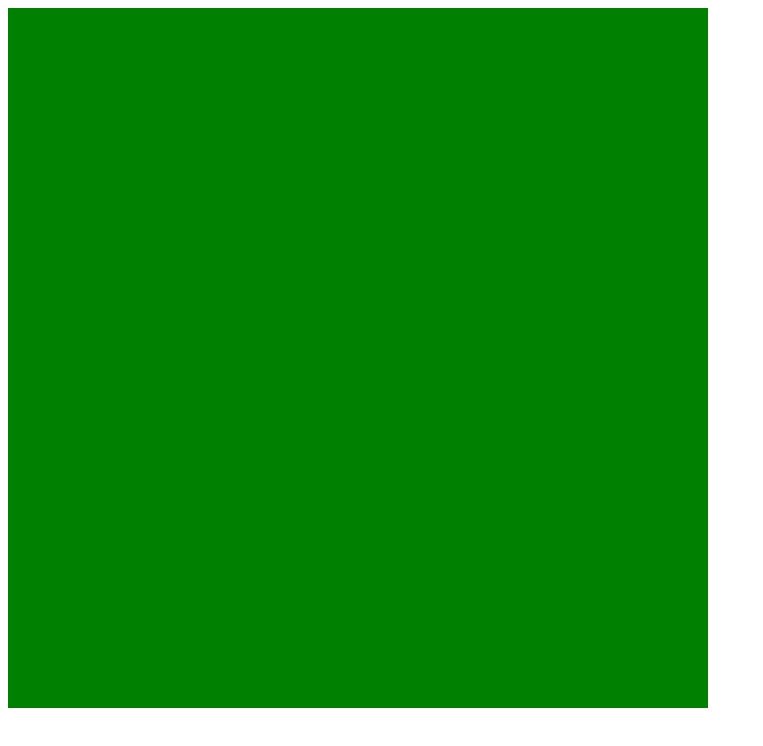
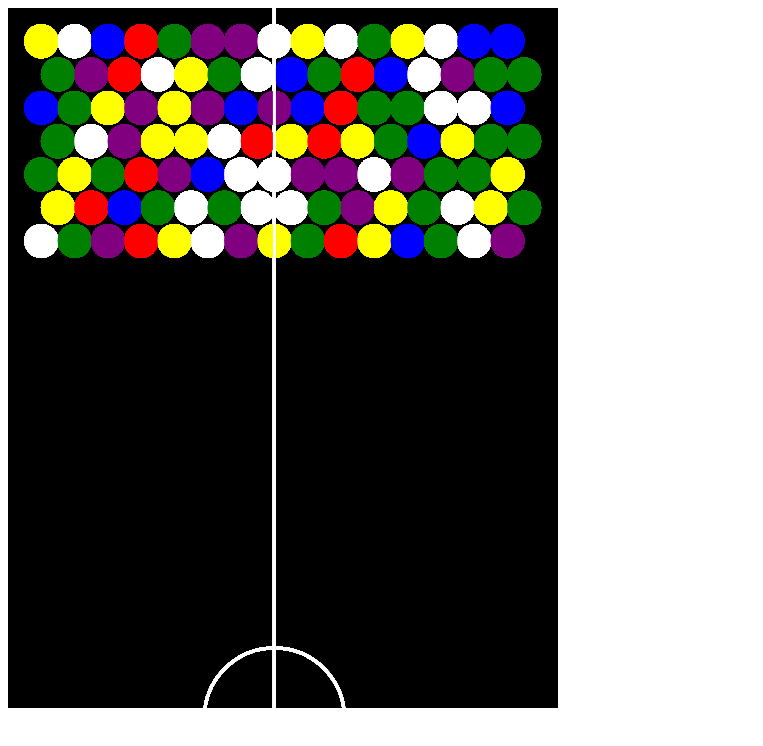
Before and after one commit to rossmcarthur/BubbleWhammy, a website built with webpack: page index.html in a window 1280 px wide. Shown: the whole page, without its empty margins (0-763 px from the left). Built offline with nearby package versions, Linux system fonts and the light colour scheme.

Commit message:
Board Setup, Player Controls Draft

```diff
--- a/board.js
+++ b/board.js
@@ -1,5 +1,5 @@
 import Bubble from './bubble.js';
-const colors = ["R", "B", "G", "Y", "P", "W"];
+const colors = ["red", "blue", "green", "yellow", "purple", "white"];
 
 class Board {
   constructor() {
@@ -11,28 +11,47 @@ class Board {
     let i = 0;
     for(let canX = 33.3; i < 15; canX+=33.3) {
       let color = colors[Math.floor(Math.random()*colors.length)];
-      row.push(new Bubble(0, i, canX, 33.3, color));
-  }
+      row.push(new Bubble(i, 0, canX, 33.3, color));
+      i++;
+    }
     return row;
   }
 
   shiftRow() {
-    this.grid.forEach(bubble => {
-      if (bubble.length) {
-        bubble.y += 1;
-        bubble.canY += 33.3;
-      }
+    this.grid.forEach(row => {
+      row.forEach(bubble => {
+          bubble.y += 1;
+          bubble.canY += 33.3;
+          if (bubble.y % 2 !== 0) {
+            bubble.canX += 16.65;
+          } else if (bubble.y !== 0) {
+            bubble.canX -= 16.65;
+          }
+      });
     });
-    return this.grid.push(this.createRow());
+    this.removeRow();
+    return this.grid.unshift(this.createRow());
+  }
+
+  removeRow() {
+    if (this.grid.length === 15) {
+    return this.grid.pop();
+    }
   }
 
   populate() {
-    this.grid.push(this.createRow());
+    this.grid.unshift(this.createRow());
     for(let i = 0; i < 6; i++) {
       this.shiftRow();
     }
+    for(let i = 0; i < 8; i++) {
+      let emptyRow = [];
+      for(let j = 0; j < 15; j++) {
+        emptyRow.push([]);
+      }
+      this.grid.push(emptyRow);
+    }
   }
-
 
 }
 
--- a/bubble.js
+++ b/bubble.js
@@ -14,10 +14,11 @@ class Bubble {
   }
 
   draw(ctx) {
-
+    ctx.fillStyle = this.color;
+    ctx.beginPath();
+    ctx.arc(this.canX, this.canY, 17, 30, 2*Math.PI, true);
+    ctx.fill();
   }
-
-
 
 }
 
--- a/bubble_whammy.js
+++ b/bubble_whammy.js
@@ -1,11 +1,13 @@
+import Game from './game.js';
+import Board from './board.js';
+
+
 document.addEventListener("DOMContentLoaded", () => {
   const canvas = document.getElementById("gameBoard");
   const ctx = canvas.getContext("2d");
-
-
-  ctx.fillStyle = 'green';
+  ctx.fillStyle = 'black';
   ctx.fillRect(0, 0, 1000, 1000);
-
-
-
+  const game = new Game(ctx, canvas);
+  game.start();
+  game.animate();
 });
--- a/game.js
+++ b/game.js
@@ -1,9 +1,85 @@
 import Board from './board';
+import Player from './player';
+
+let newBoard = new Board();
+newBoard.populate();
 
 class Game {
-  constructor(board, ctx) {
+  constructor(ctx, canv, board = newBoard) {
+    this.ctx = ctx;
+    this.canv = canv;
     this.board = board;
+    this.player = new Player('Ross');
+    this.onMouseMove = this.onMouseMove.bind(this);
   }
 
+  onMouseMove(e) {
+    let mousePos = this.getMousePos(this.canv, e);
+    let mouseAngle = this.radiansToDegrees(Math.atan2((this.player.y) - mousePos.y, mousePos.x - (this.player.x)));
+    if (mouseAngle < 0) {
+      mouseAngle = 180 + (180 + mouseAngle);
+    }
 
+    let lbound = 8;
+    let ubound = 172;
+
+    if (mouseAngle > 90 && mouseAngle < 270) {
+      if (mouseAngle > ubound) {
+        mouseAngle = ubound;
+      }
+    } else {
+      if (mouseAngle < lbound || mouseAngle >= 270) {
+        mouseANgle = lbound;
+      }
+    }
+    this.player.angle = mouseAngle;
+
+  }
+
+  start() {
+    this.canv.addEventListener('mousemove', this.onMouseMove);
+    requestAnimationFrame(this.animate.bind(this));
+  }
+
+  renderBubbles() {
+    this.board.grid.forEach(row => {
+      row.forEach(bubble => {
+        if (bubble.canX) {
+          bubble.draw(this.ctx);
+        }
+      });
+    });
+  }
+
+  radiansToDegrees(angle) {
+    return angle * (180 / Math.PI);
+  }
+
+  getMousePos(canv, e) {
+    let rect = canv.getBoundingClientRect();
+    return {
+      x: Math.round((e.clientX - rect.left) / (rect.right - rect.left) * canv.width),
+      y: Math.round((e.clientY - rect.top) / (rect.bottom - rect.top) * canv.width)
+    };
+  }
+
+  renderPlayerAngle(ctx) {
+
+    ctx.beginPath();
+    ctx.moveTo(this.player.x, this.player.y);
+    ctx.lineTo(this.player.x * Math.cos(this.player.angle * (Math.PI / 180)),
+    this.player.y * Math.sin(this.player.angle * (Math.PI / 180)));
+    ctx.stroke();
+  }
+
+  animate() {
+  this.renderBubbles();
+  this.player.draw(this.ctx);
+  this.renderPlayerAngle(this.ctx);
+
+  requestAnimationFrame(this.animate.bind(this));
+  }
 }
+
+
+export default Game;
--- a/index.html
+++ b/index.html
@@ -5,7 +5,7 @@
     <title>Bubble Whammy</title>
   </head>
   <body>
-    <canvas id="gameBoard" height="700" width="700"></canvas>
+    <canvas id="gameBoard" height="700" width="550"></canvas>
     <script type="application/javascript" src="bundle.js"></script>
   </body>
 </html>
--- a/player.js
+++ b/player.js
@@ -2,7 +2,20 @@ class Player {
   constructor(name) {
     this.name = name;
     this.score = 0;
+    this.x = 266.4;
+    this.y = 710;
+    this.angle = 0;
+  }
+
+  draw(ctx) {
+    ctx.beginPath();
+    ctx.arc(this.x, this.y, 70, 0, 2*Math.PI, true);
+    ctx.strokeStyle = "white";
+    ctx.lineWidth = 3;
+    ctx.stroke();
   }
 
 
 }
+
+export default Player;
```
Also changed, not shown: bundle.js (+230 -4 lines), 1 other file.
